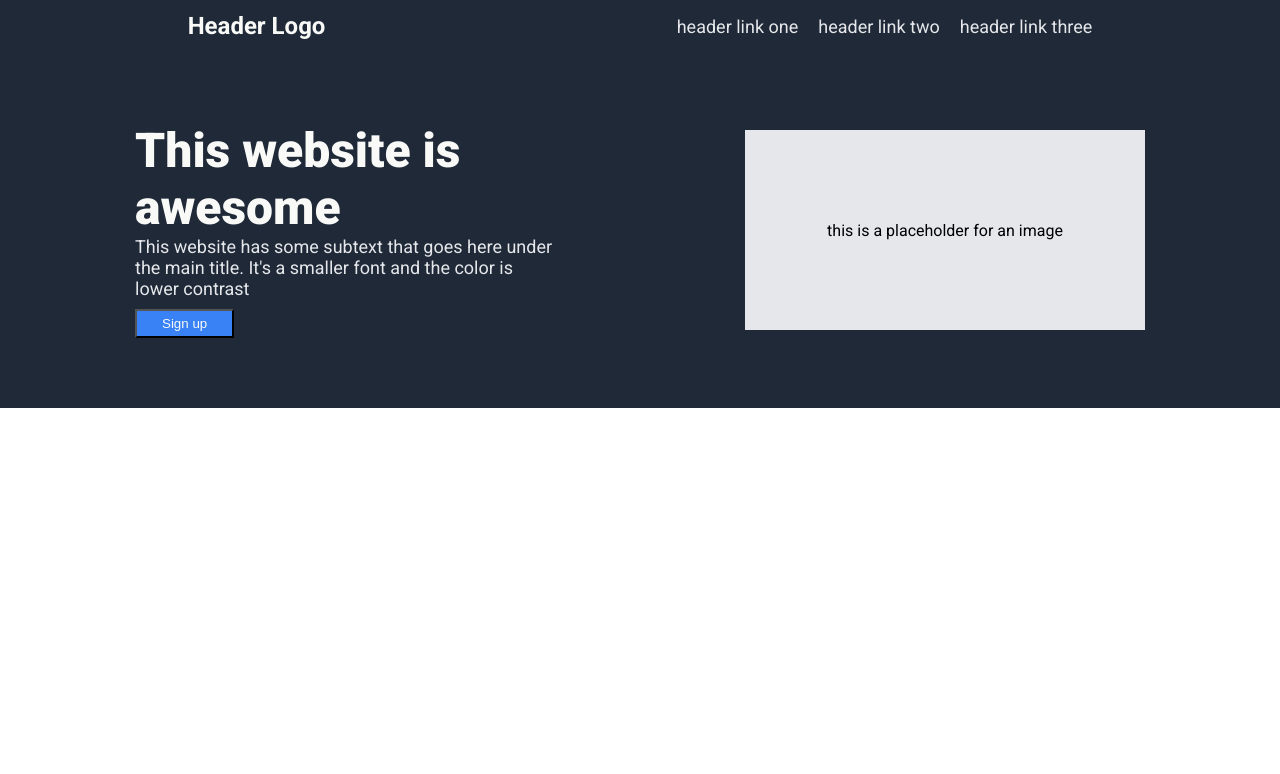
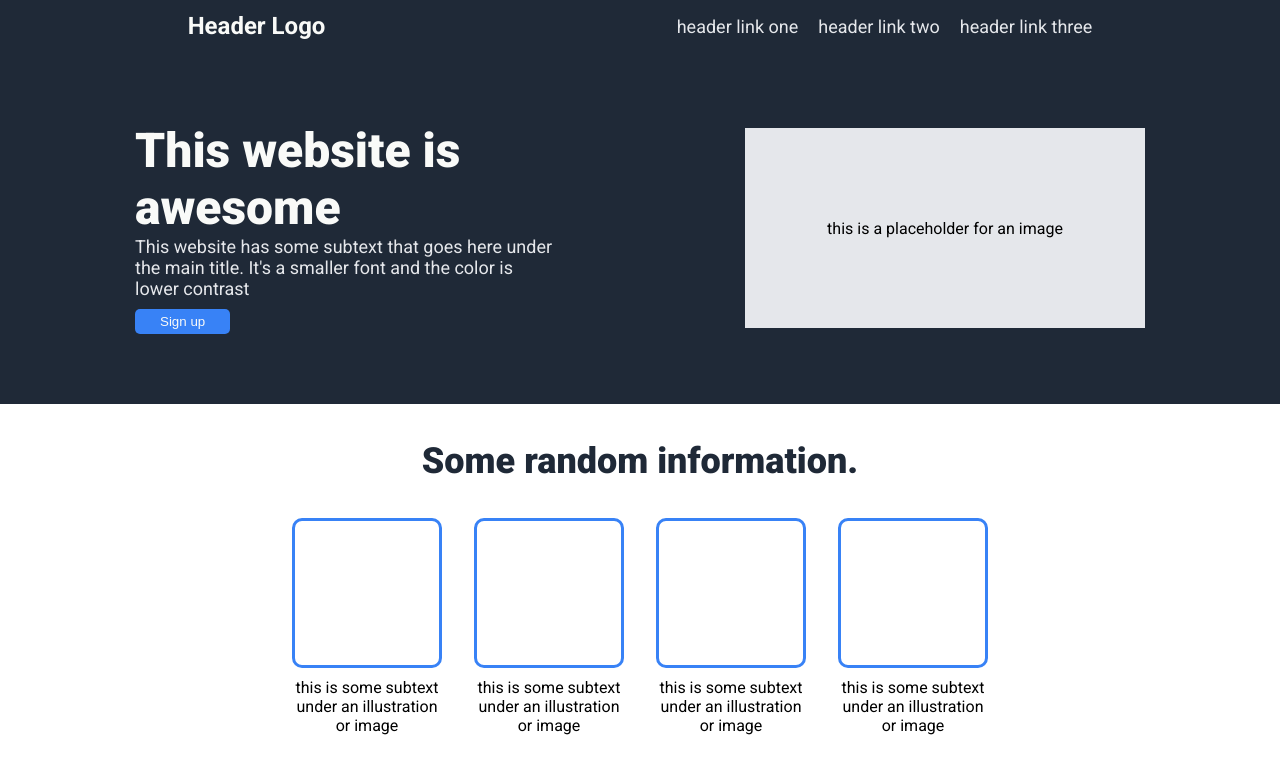
Before and after one commit to DarkBlueMoon/landing-page-old, a plain HTML site: page index.html in a window 1280 px wide. Drawn offline with Linux system fonts and the light colour scheme.

Commit message:
Add and style information section

```diff
--- a/index.html
+++ b/index.html
@@ -46,6 +46,29 @@
       </section>
     </section>
   </div>
+
+  <section class="promo-images">
+    <p class="promo-text">Some random information.</p>
+
+    <div class="items">
+      <div class="item">
+        <div class="item-img"></div>
+        <p class="text">this is some subtext under an illustration or image</p>
+      </div>
+      <div class="item">
+        <div class="item-img"></div>
+        <p class="text">this is some subtext under an illustration or image</p>
+      </div>
+      <div class="item">
+        <div class="item-img"></div>
+        <p class="text">this is some subtext under an illustration or image</p>
+      </div>
+      <div class="item">
+        <div class="item-img"></div>
+        <p class="text">this is some subtext under an illustration or image</p>
+      </div>
+    </div>
+  </section>
 </body>
 
 </html>
--- a/style.css
+++ b/style.css
@@ -1,6 +1,7 @@
 * {
   margin: 0;
   padding: 0;
+  box-sizing: border-box;
 }
 
 body {
@@ -82,4 +83,35 @@ ul {
   background: #3882f6;
   padding: 5px 25px;
   margin-top: 10px;
+  border-radius: 5px;
+  border-style: none;
 }
+
+/* ---------- PROMO IMAGES STYLING ---------- */
+
+.items {
+  display: flex;
+  justify-content: center;
+  gap: 32px;
+}
+
+.item-img {
+  width: 150px;
+  height: 150px;
+  border: solid #3882f6 3px;
+  border-radius: 10px;
+  margin-bottom: 10px;
+}
+
+.item {
+  max-width: 150px;
+  text-align: center;
+}
+
+.promo-text {
+  font-size: 36px;
+  font-weight: 900;
+  color: #1f2937;
+  text-align: center;
+  padding: 36px 0;
+}
```
